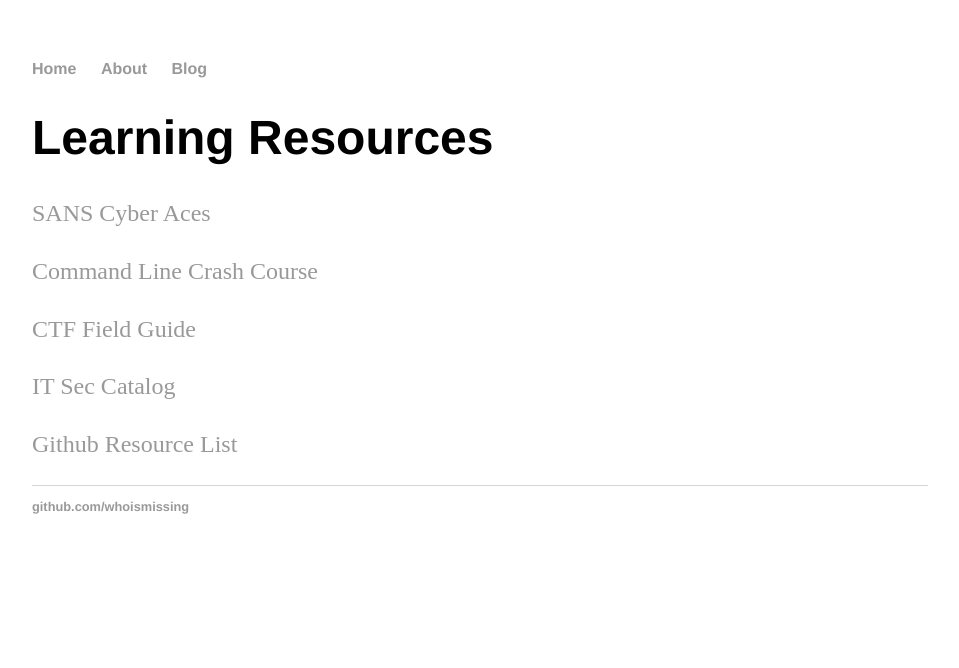
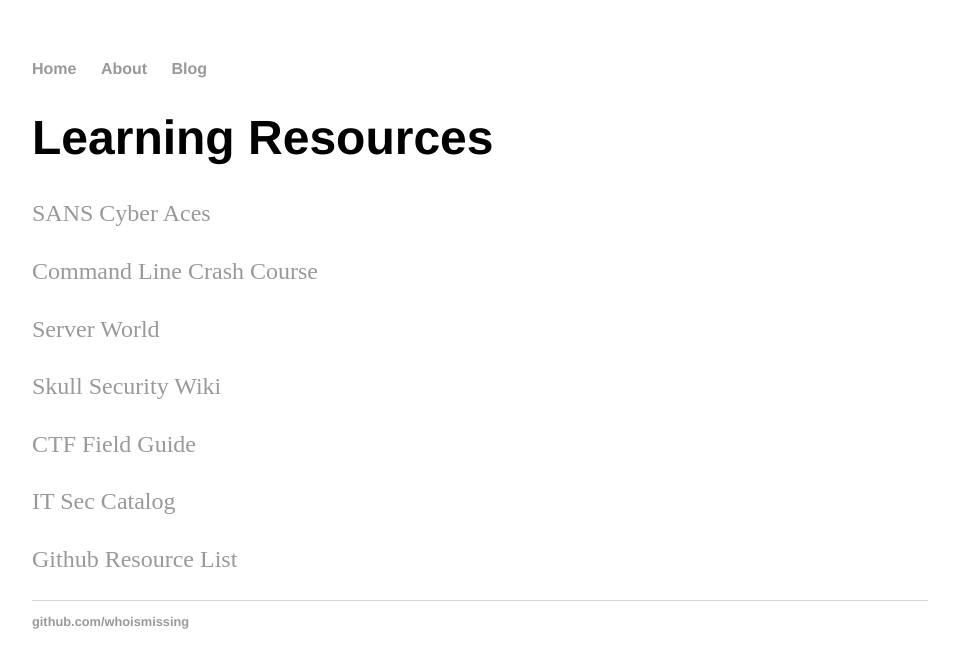
Before and after one commit to whoismissing/whoismissing.github.io, a Jekyll site: the page built from index.html, in a window 1280 px wide. Shown: the top 668 px of the page, without its empty margins (160-1119 px from the left). Built offline with Jekyll 4.4.1, drawn with Linux system fonts in a browser that asks for light colours.

Commit message:
Update index.html

```diff
--- a/index.html
+++ b/index.html
@@ -6,6 +6,8 @@ title: whoismissing | Home
 	<h1>Learning Resources</h1>
 	<p><a href="https://tutorials.cyberaces.org/tutorials">SANS Cyber Aces</a><p>
 	<p><a href="https://learnpythonthehardway.org/book/appendixa.html">Command Line Crash Course</a><p>
+	<p><a href="https://www.server-world.info/en/">Server World</a><p>
+	<p><a href="https://wiki.skullsecurity.org/index.php?title=Assembly">Skull Security Wiki</a><p>
 	<p><a href="https://trailofbits.github.io/ctf/">CTF Field Guide</a><p>
 	<p><a href="https://www.it-sec-catalog.info/analysis_and_exploitation_unprivileged.html">IT Sec Catalog</a><p>
 	<p><a href="https://github.com/Hack-with-Github/Awesome-Hacking/blob/master/README.md">Github Resource List</a><p>
```
